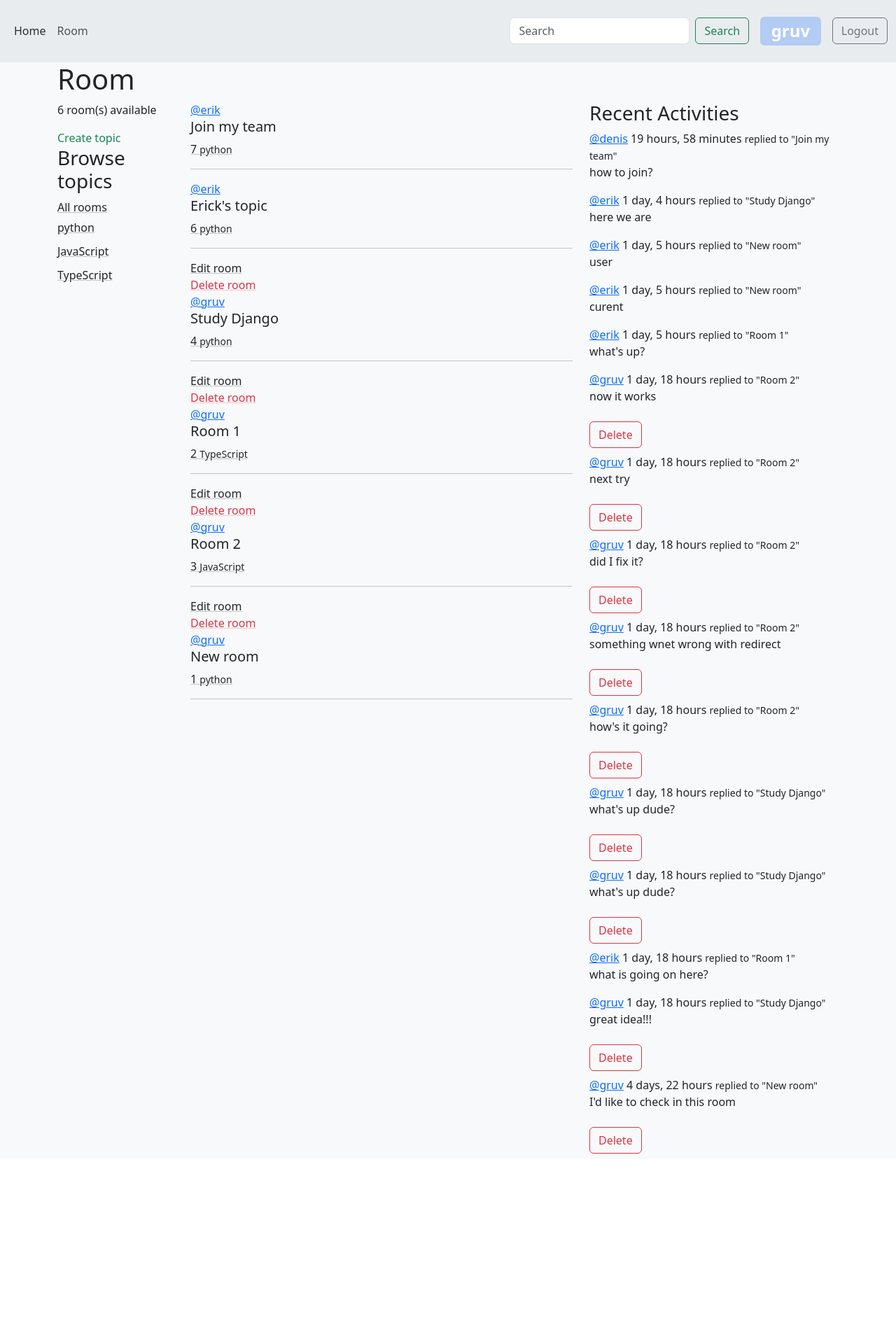
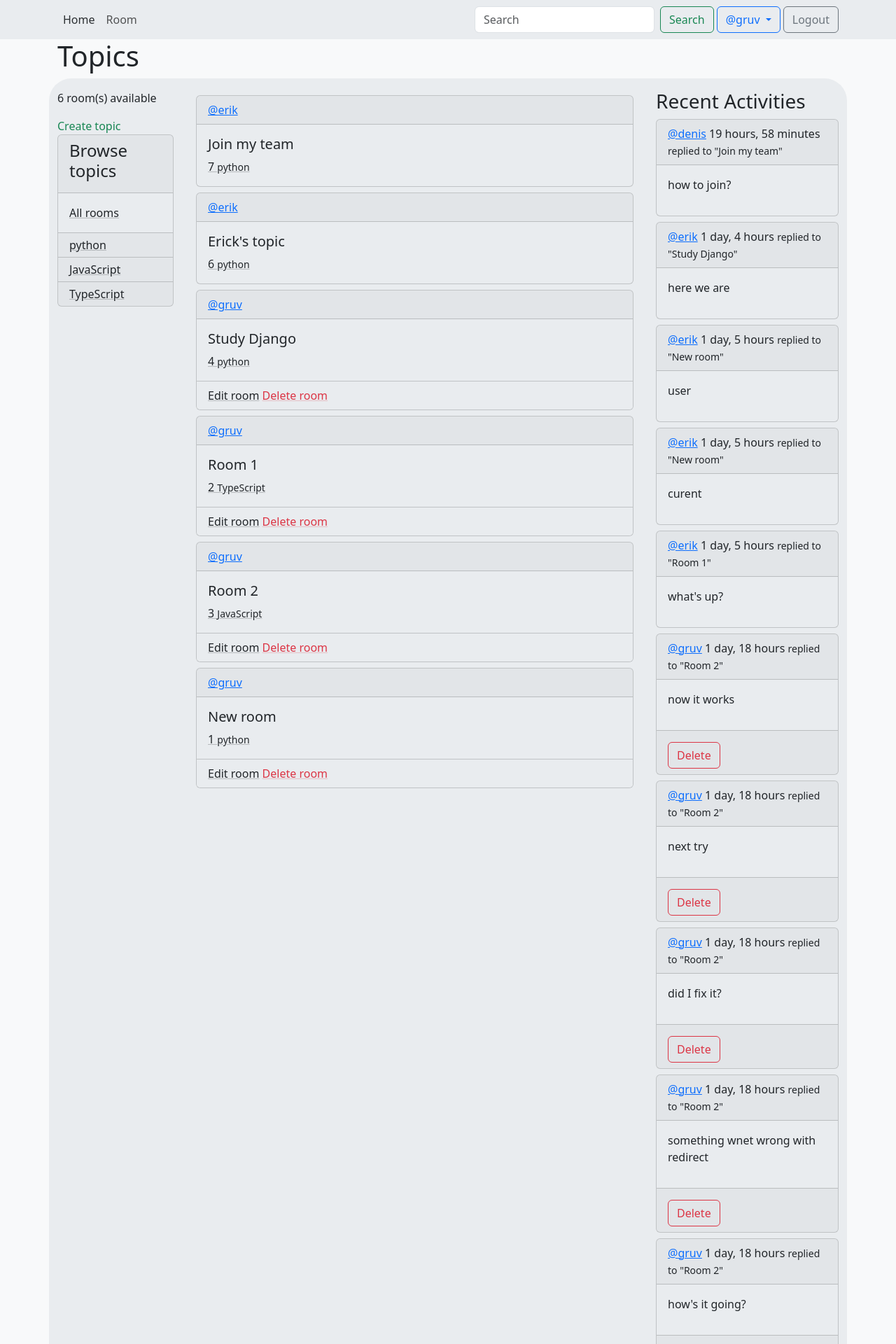
Before and after one commit to VolodumurGruv/studyDjango, a Django app: page /room in a window 1280 px wide. Shown: the top 1920 px of the page at 70% size. Before the commit the page ends 1648 px from the top, so only its background shows below. Run offline with Django 5.2, Linux system fonts and the light colour scheme; a user stored in the database is signed in; data comes from the database, SQL or seed files in the repository; both versions use the stored data as it was after the commit; style sheets or scripts are compiled from the project's sources; some libraries are stand-ins or nearby versions.

Commit message:
added some boostrap styling

```diff
--- a/base/templates/base/activity_component.html
+++ b/base/templates/base/activity_component.html
@@ -1,18 +1,25 @@
 <!--reusable component-->
  <h3>Recent Activities</h3>
     {% for message in room_messages %}
-    <div class="mb-2">
-      <a href="{% url 'user-profile' message.user.id %}" class="link-primary"> @{{message.user}}</a>
-        <span> {{message.created|timesince}}</span>
-      <small>replied to "{{message.room}}"</small>
-      <p>{{message}}</p>
+    <div class="mb-2 bg-body-secondary card">
+        <div class="card-header">
+
+          <a href="{% url 'user-profile' message.user.id %}" class="link-primary"> @{{message.user}}</a>
+            <span> {{message.created|timesince}}</span>
+          <small>replied to "{{message.room}}"</small>
+        </div>
+        <div class="card-body">
+            <p>{{message}}</p>
+        </div>
        {% if request.user == message.user %}
+        <div class="card-footer">
             <a
                 class="btn btn-outline-danger mt-2"
                 href="{% url 'delete-message' message.id %}"
             >
                 Delete
             </a>
+        </div>
             {% endif %}
     </div>
     {% endfor %}
--- a/base/templates/base/feed_component.html
+++ b/base/templates/base/feed_component.html
@@ -1,30 +1,34 @@
-{% for room in rooms %} {% if request.user == room.host %}
-    <div>
-      <div>
-        <a
-          class="link-dark link-underline-opacity-25 link-underline-opacity-100-hover"
-          href="{% url 'update-room' room.id %}"
-          >Edit room</a
-        >
-      </div>
-      <div>
-        <a
-          class="link-underline-opacity-25 link-underline-opacity-100-hover link-danger"
-          href="{% url 'delete-room' room.id %}"
-          >Delete room</a
-        >
-      </div>
+{% for room in rooms %}
+
+
+<div class="card m-2 bg-body-secondary">
+    <div class="card-header">
+      <a
+        href="{% url 'user-profile' room.host.id %}"
+        class="link-primary">@{{ room.host.username }}</a>
     </div>
-    {% endif %}
-    <div>
-      <a href="{% url 'user-profile' room.host.id %}" class="link-primary">@{{ room.host.username }}</a>
+    <div class="card-body">
       <h5>{{ room.name }}</h5>
+
       <a
         class="link-dark link-underline-opacity-25 link-underline-opacity-100-hover"
         href=" {% url 'room_id' room.id %} "
-        >{{ room.id }} <small>{{ room.topic.name}}</small></a
-      >
+        >{{ room.id }} <small>{{ room.topic.name}}</small>
+      </a>
+    </div>
 
-      <hr />
+    {% if request.user == room.host %}
+    <div class="card-footer bg-body-secondary">
+      <a
+        class="link-dark link-underline-opacity-25 link-underline-opacity-100-hover"
+        href="{% url 'update-room' room.id %}"
+        >Edit room</a>
+
+      <a
+        class="link-underline-opacity-25 link-underline-opacity-100-hover link-danger"
+        href="{% url 'delete-room' room.id %}"
+        >Delete room</a>
     </div>
+    {% endif %}
+</div>
     {% endfor %}
--- a/base/templates/base/room.html
+++ b/base/templates/base/room.html
@@ -1,20 +1,22 @@
 {% extends 'index.html' %} {% block content %}
-<h1>Room</h1>
-<div class="rooms row">
-  <div class="col-2">
+<h1>Topics</h1>
+<div class="rooms rounded-5 row bg-body-secondary">
+  <div class="col-2 mt-3">
     <p>{{room_count}} room(s) available</p>
     <div>
       <a class="nav-link link-success" href="{% url 'create-room' %}"
         >Create topic
       </a>
     </div>
-        {% include 'base/topics_component.html' %}
+
+      {% include 'base/topics_component.html' %}
+
   </div>
 
-  <div class="room col-6">
+  <div class="room mt-3 col-7">
     {% include 'base/feed_component.html' %}
   </div>
-  <div class="col-4">
+  <div class="col-3 mt-3">
     {% include 'base/activity_component.html' %}
   </div>
 </div>
--- a/base/templates/base/topics_component.html
+++ b/base/templates/base/topics_component.html
@@ -1,11 +1,16 @@
-<h3>Browse topics</h3>
+<div class="card bg-body-secondary">
+  <div class="card-header">
+      <h4>Browse topics</h4>
+  </div>
+  <div class="card-body">
     <a
       class="link-underline-opacity-25 link-underline-opacity-100-hover link-dark"
       href="{% url 'room' %}"
     >All rooms
     </a>
+  </div>
   {% for topic in topics %}
-<div style="padding-top: 5px; padding-bottom: 5px">
+  <div class="card-footer" style="padding-top: 5px; padding-bottom: 5px">
     <a
         class="link-dark link-underline-opacity-25 link-underline-opacity-100-hover"
         href="{% url 'room' %}?q={{topic.name}}"
@@ -13,3 +18,4 @@
     </a>
   </div>
   {% endfor %}
+</div>
--- a/templates/index.html
+++ b/templates/index.html
@@ -28,10 +28,7 @@
       </ul>
       {% endif %} {% block content %} {% endblock %}
     </div>
-    <script
-      src="https://cdn.jsdelivr.net/npm/bootstrap@5.3.3/dist/js/bootstrap.min.js"
-      integrity="sha384-0pUGZvbkm6XF6gxjEnlmuGrJXVbNuzT9qBBavbLwCsOGabYfZo0T0to5eqruptLy"
-      crossorigin="anonymous"
-    ></script>
+    <script src="https://cdn.jsdelivr.net/npm/@popperjs/core@2.11.8/dist/umd/popper.min.js" integrity="sha384-I7E8VVD/ismYTF4hNIPjVp/Zjvgyol6VFvRkX/vR+Vc4jQkC+hVqc2pM8ODewa9r" crossorigin="anonymous"></script>
+    <script src="https://cdn.jsdelivr.net/npm/bootstrap@5.3.3/dist/js/bootstrap.min.js" integrity="sha384-0pUGZvbkm6XF6gxjEnlmuGrJXVbNuzT9qBBavbLwCsOGabYfZo0T0to5eqruptLy" crossorigin="anonymous"></script>
   </body>
 </html>
--- a/templates/nav.html
+++ b/templates/nav.html
@@ -1,5 +1,7 @@
+
 <div class="navbar navbar-expand-lg bg-body-secondary">
-  <div class="container-fluid">
+
+  <div class="container-fluid container">
     <button
       class="navbar-toggler"
       type="button"
@@ -11,7 +13,7 @@
     >
       <span class="navbar-toggler-icon"></span>
     </button>
-    <div class="collapse navbar-collapse" id="navbar">
+    <div class="collapse navbar-collapse gap-1" id="navbar">
       <ul class="navbar-nav me-auto mb-2 mb-lg-0">
         <li class="nav-item">
           <a class="nav-link text-secondary-emphasis" href="/">Home</a>
@@ -37,9 +39,20 @@
         <button class="btn btn-outline-success" type="submit">Search</button>
       </form>
       {% if request.user.is_authenticated %}
-      <p class="badge m-3 bg-opacity-25 fs-4 text-bg-primary text-wrap">
-        {{ request.user.username }}
-      </p>
+      <div class="dropdown">
+        <button
+          class="btn btn-outline-primary dropdown-toggle"
+          type="button"
+          data-bs-toggle="dropdown"
+          aria-expanded="false"
+        >
+        @{{ request.user.username }}
+        </button>
+        <ul class="dropdown-menu bg-body-secondary border-0">
+          <li><a href="" class="dropdown-item">Settings</a></li>
+          <li><a href="" class="dropdown-item">Account</a></li>
+        </ul>
+      </div>
       <div class="btn btn-outline-secondary">
         <a href="{% url 'logout' %}" class="nav-link">Logout</a>
       </div>
```
Also changed, not shown: base/templates/base/room_item.html (+25 -23 lines), db.sqlite3. Lines whose indentation alone changed are shown as unchanged.
